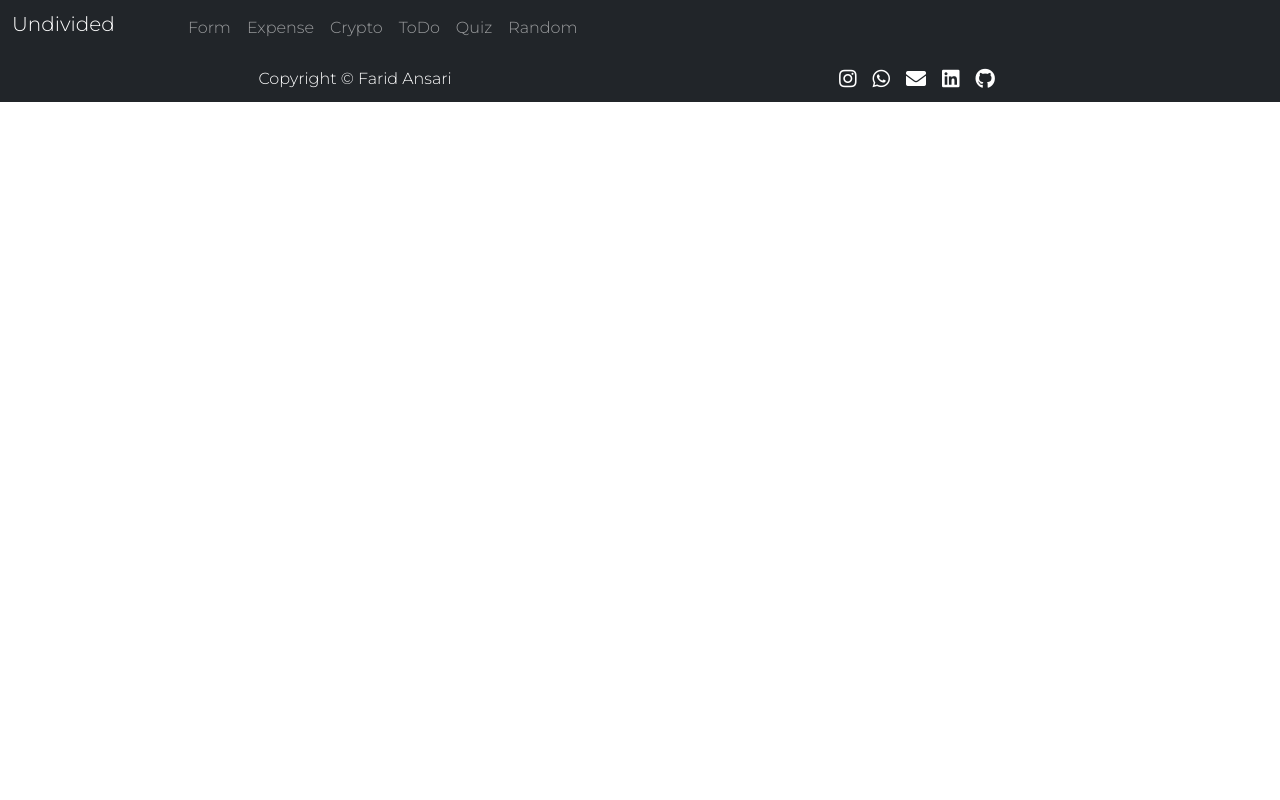
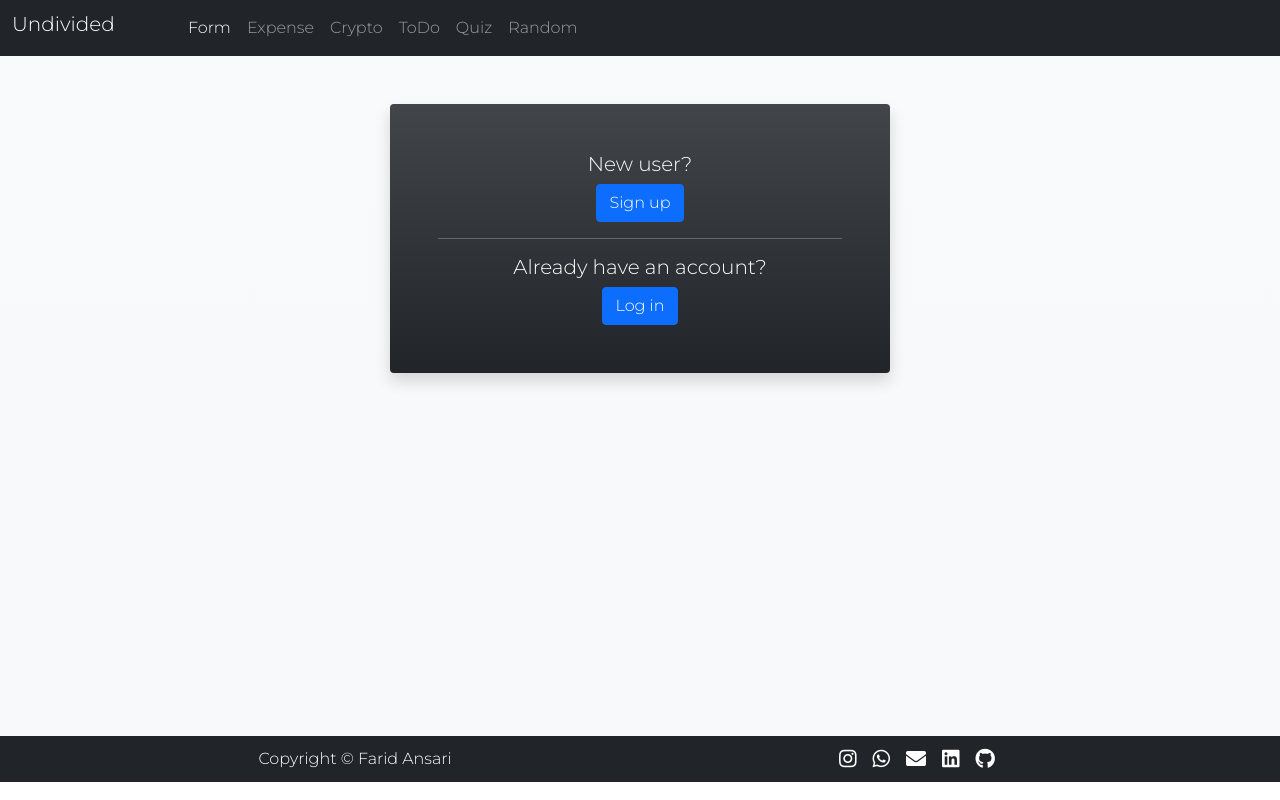
Before and after one commit to iamfaridansari/undivided, a React (Create React App) app: page / in a window 1280 px wide. Built offline with nearby package versions, Linux system fonts and the light colour scheme.

Commit message:
back to normal

```diff
--- a/src/App.js
+++ b/src/App.js
@@ -16,7 +16,7 @@
     <>
       <NavBar />
       <Switch>
-        <Route exact path="/undivided/" component={Form} />
+        <Route exact path="/" component={Form} />
         <Route exact path="/form/signup" component={Signup} />
         <Route exact path="/form/login" component={Login} />
 
--- a/src/NavBar/NavBar.jsx
+++ b/src/NavBar/NavBar.jsx
@@ -25,7 +25,7 @@
           <div className="collapse navbar-collapse" id="navbarSupportedContent">
             <ul className="navbar-nav me-auto mb-2 mb-lg-0">
               <li className="nav-item">
-                <NavLink className="nav-link" to="/undivided/">
+                <NavLink className="nav-link" to="/">
                   Form
                 </NavLink>
               </li>
```
